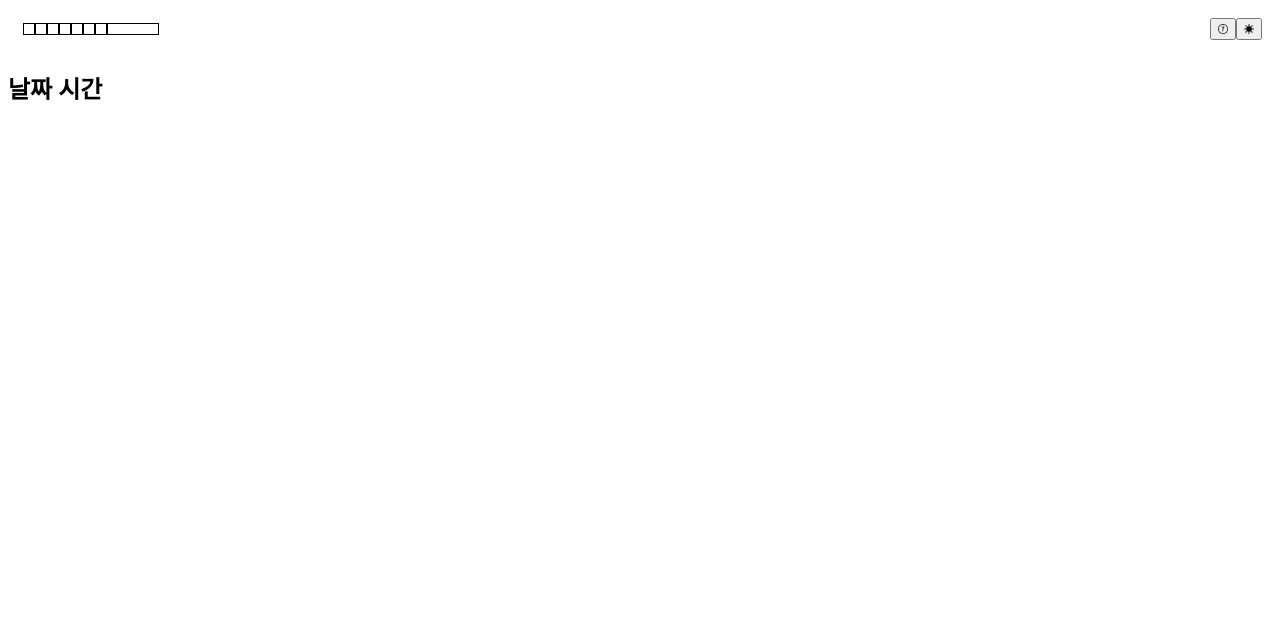
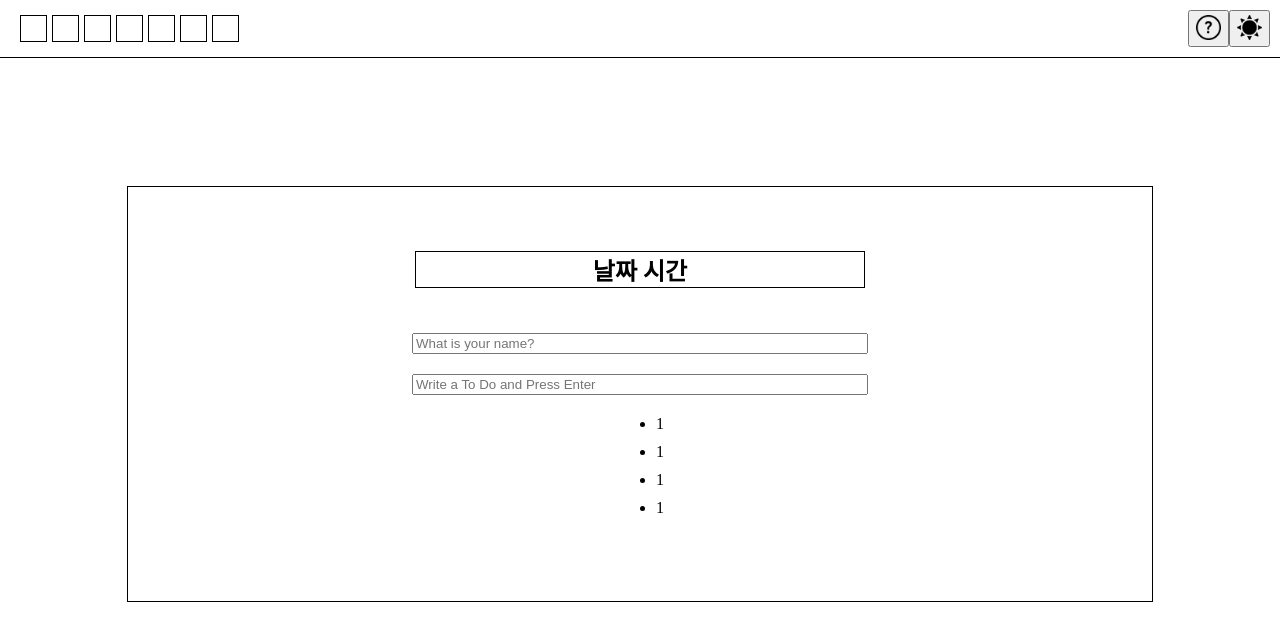
Before and after one commit to htogether7/to-do-list, a plain HTML site: page index.html in a window 1280 px wide. Drawn offline with Linux system fonts and the light colour scheme.

Commit message:
Fix: fix the index.html & style.css
To make users convenient, edit HTML and CSS.

```diff
--- a/css/style.css
+++ b/css/style.css
@@ -1,26 +1,29 @@
+* {
+  margin: 0;
+}
 .header-container {
   width: 100%;
   display: flex;
   flex-direction: row;
   justify-content: space-between;
+  border-bottom: 1px solid black;
 }
 
 .week-task {
   display: flex;
   justify-content: space-around;
+  margin-right: 5%;
+}
+
+.week-task div {
+  margin-left: 5px;
 }
 
 div[class$="day"] {
-  width: 10px;
-  height: 10px;
+  width: 25px;
+  height: 25px;
   border: 1px solid black;
   /* background-color: red; */
-}
-
-.today-task {
-  width: 50px;
-  height: 10px;
-  border: 1px solid black;
 }
 
 .header-container > div {
@@ -28,8 +31,8 @@ div[class$="day"] {
 }
 
 img[class$="image"] {
-  width: 10px;
-  height: 10px;
+  width: 25px;
+  height: 25px;
 }
 
 .color-container {
@@ -40,3 +43,49 @@ img[class$="image"] {
 .button-container {
   display: flex;
 }
+
+.time-container {
+  display: flex;
+  justify-content: center;
+  width: 50%;
+  border: 1px solid black;
+  margin-bottom: 5%;
+}
+
+.article-container {
+  display: flex;
+  align-items: center;
+  flex-direction: column;
+  border: 1px solid black;
+  width: 70%;
+  margin-top: 10%;
+  height: auto;
+  padding: 5%;
+}
+
+.todo-container {
+  width: 100%;
+  display: flex;
+  align-items: center;
+  flex-direction: column;
+}
+
+article {
+  display: flex;
+  align-items: center;
+  flex-direction: column;
+}
+
+.todo-container * {
+  margin-bottom: 10px;
+}
+
+form {
+  text-align: center;
+  width: 100%;
+}
+
+input {
+  height: 10%;
+  width: 50%;
+}
--- a/index.html
+++ b/index.html
@@ -20,7 +20,6 @@
                     <div class="sixth-day"></div>
                     <div class="seventh-day"></div>
                 </div>
-                <div class="today-task"></div>
             </div>
             <div class="button-container">
                 <button class="help-button">
@@ -32,9 +31,29 @@
                 </button>
             </div>
         </div>
-        <div class="time-container">
-            <h2>날짜 시간</h2>
+    </header>
+    <article>
+        <div class="article-container">
+            <div class="time-container">
+                <h2>날짜 시간</h2>
+            </div>
+            <div class="todo-container">
+                <form class="login-form">
+                    <input required maxlength="15" type="text" placeholder="What is your name?">
+                </form>
+                <form class="todo-form">
+                    <input type="text" placeholder="Write a To Do and Press Enter" required>
+                </form>
+                <ul class="todo-list">
+                    <li>1</li>
+                    <li>1</li>
+                    <li>1</li>
+                    <li>1</li>
+                </ul>
+            </div>
         </div>
-    </header>
+
+    </article>
+
 </body>
 </html>
```
